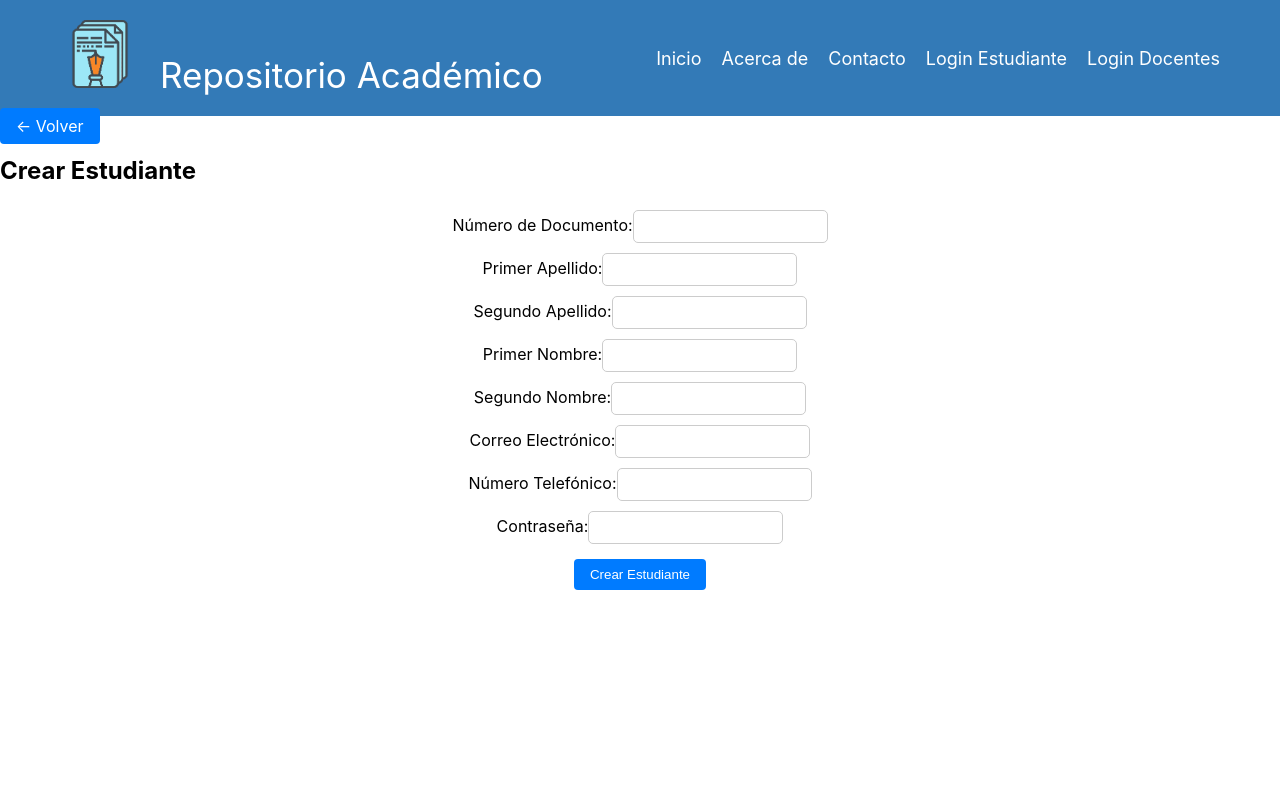
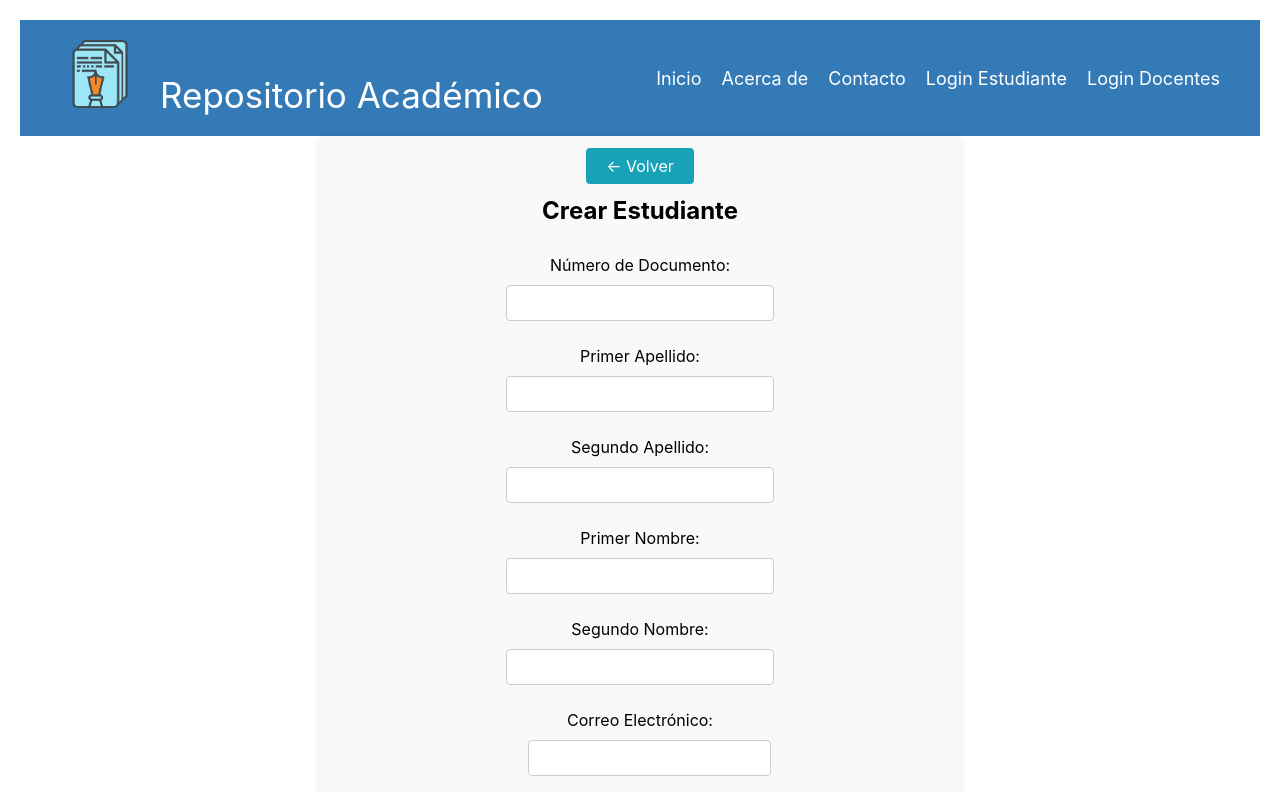
Before and after one commit to blackrose99/RepositorioAcademico, a React (Create React App) app: page /regitro-estudiante in a window 1280 px wide. Shown: the top 792 px of the page. Built offline with nearby package versions, Linux system fonts and the light colour scheme.

Commit message:
EstilosRegistroEstudiantes

```diff
--- a/src/Componentes/Login/LoginEstudiante.css
+++ b/src/Componentes/Login/LoginEstudiante.css
@@ -1,104 +1,66 @@
-/* Estilos para el contenedor principal */
-.cardLogin {
-    width: 400px;
-    margin: 0 auto;
+/* Estilos para el formulario de inicio de sesión */
+
+/* Estilos generales */
+.container {
+  padding: 20px;
   text-align: center;
-    padding: 20px;
-    border-radius: 10px;
-    background-color: #E0E9FF; /* Azul más claro */
-    box-shadow: 0 4px 8px rgba(0, 0, 0, 0.1); /* Efecto de sombra */
-    margin-top: 15px;
-    margin-bottom: 15px;
 }
 
-  /* Estilos específicos para el modo estudiante */
-  .estudiante {
-    background-color: #b3f7ff; /* Azul más oscuro */
+h2 {
+  font-size: 24px;
+  margin-bottom: 20px;
 }
 
-  /* Estilos específicos para el modo docente */
-  .docente {
-    background-color: #7effdd; /* Azul aún más oscuro */
-  }
-
-  /* Estilos para los botones */
-  button {
-    padding: 10px 20px;
-    margin: 10px 5px;
-    border: none;
-    border-radius: 5px;
-    cursor: pointer;
-    transition: background-color 0.3s, color 0.3s;
-  }
-
-  button:hover {
-    background-color: #30b0c7; /* Azul más intenso al pasar el cursor */
-    color: #fff; /* Texto blanco al pasar el cursor */
-  }
-
-  /* Estilos para el formulario */
 form {
   display: flex;
   flex-direction: column;
   align-items: center;
+  margin-bottom: 20px;
 }
 
 label {
-    margin: 10px 0;
+  margin-bottom: 10px;
+  display: block;
 }
 
-  input {
+input[type="text"],
+input[type="password"] {
   padding: 8px;
-    margin: 5px 0;
+  font-size: 16px;
+  border-radius: 4px;
   border: 1px solid #ccc;
-    border-radius: 5px;
+  width: 250px;
+  margin-bottom: 10px;
 }
 
-  /* Estilos para la imagen */
-  .image {
-    width: 200px;
-    height: 200px;
-    margin: 20px 0;
+button[type="submit"] {
+  padding: 10px 20px;
+  border-radius: 4px;
+  background-color: #007bff;
+  color: #fff;
+  border: none;
+  font-size: 16px;
+  cursor: pointer;
 }
 
-  /* Animación para el cambio de tipo de usuario */
-  .cardLogin {
-    transition: background-color 0.5s;
+button[type="submit"]:hover {
+  background-color: #0056b3;
 }
 
-  /* Estilos del interruptor */
-  .switch-container {
-    display: flex;
-    align-items: center;
-    justify-content: center;
+p {
+  color: red;
+  margin-top: 10px;
 }
 
-  .switch-btn {
+.btn-info {
   padding: 10px 20px;
-    border: none;
-    border-radius: 20px;
-    cursor: pointer;
-    transition: all 0.3s;
-    background-color: #08ed13; /* Azul más oscuro */
+  border-radius: 4px;
+  background-color: #17a2b8;
   color: #fff;
-    border: 2px solid rgb(0, 0, 0); /* Borde azul */
+  text-decoration: none;
+  font-size: 16px;
 }
 
-  .switch-btn.active {
-    background-color: #dd640d; /* Azul aún más oscuro */
+.btn-info:hover {
+  background-color: #12829b;
 }
-
-  .switch-btn:first-child {
-    border-top-right-radius: 0;
-    border-bottom-right-radius: 0;
-  }
-
-  .switch-btn:last-child {
-    border-top-left-radius: 0;
-    border-bottom-left-radius: 0;
-  }
-
-  /* Animación del interruptor */
-  .switch-btn.active {
-    transform: scale(1.08);
-  }
--- a/src/Componentes/Login/LoginEstudiante.js
+++ b/src/Componentes/Login/LoginEstudiante.js
@@ -3,7 +3,6 @@ import EstudiantesService from '../../Services/EstudianteServices'; // Ajusta la
 import { Link, useNavigate, useParams } from "react-router-dom";
 import "./LoginEstudiante.css"
 import Header from "../Globales/Header";
-
 
 function EstudianteLoginForm() {
   const [correoOUsuario, setCorreoOUsuario] = useState('');
--- a/src/Componentes/Login/RegistroEstudiante.css
+++ b/src/Componentes/Login/RegistroEstudiante.css
@@ -0,0 +1,58 @@
+.container {
+    padding: 20px;
+  }
+
+  .form-container {
+    max-width: 600px;
+    margin: 0 auto;
+    background-color: #f9f9f9;
+    padding: 20px;
+    border-radius: 8px;
+    box-shadow: 0 0 10px rgba(0, 0, 0, 0.1);
+  }
+
+  .back-button {
+    margin-bottom: 20px;
+  }
+
+  .form-title {
+    margin-bottom: 30px;
+  }
+
+  .form-group {
+    margin-bottom: 15px;
+  }
+
+  .form-label {
+    font-weight: bold;
+    display: block;
+    margin-bottom: 5px;
+  }
+
+  .form-control {
+    width: 100%;
+    padding: 8px;
+    font-size: 16px;
+    border-radius: 4px;
+    border: 1px solid #ccc;
+  }
+
+  .btn {
+    padding: 8px 20px;
+    border-radius: 4px;
+    text-decoration: none;
+    font-size: 16px;
+    cursor: pointer;
+  }
+
+  .btn-info {
+    background-color: #17a2b8;
+    color: #fff;
+    border: none;
+  }
+
+  .btn-primary {
+    background-color: #007bff;
+    color: #fff;
+    border: none;
+  }
--- a/src/Componentes/Login/RegistroEstudiante.js
+++ b/src/Componentes/Login/RegistroEstudiante.js
@@ -2,6 +2,7 @@ import React, { useState, useEffect } from "react";
 import { Link, useNavigate, useParams } from "react-router-dom";
 import EstudianteService from "../../Services/EstudianteServices";
 import Header from "../Globales/Header";
+import "./RegistroEstudiante.css"; // Archivo CSS para estilos
 
 function CrearEditarEstudiante() {
   const [estudianteData, setEstudianteData] = useState({
@@ -86,19 +87,17 @@ function CrearEditarEstudiante() {
   };
 
   return (
-    <div>
+    <div className="container">
+      <Header />
 
-    <Header/>
-
-    <div className="col-md-6">
-      <div>
-        <Link to="/login-estudiante" className="btn btn-info mt-3 mb-5">
+      <div className="form-container">
+        <div className="back-button">
+          <Link to="/login-estudiante" className="btn btn-info">
             ← Volver
           </Link>
         </div>
-      <h2>{editing ? "Editar Estudiante" : "Crear Estudiante"}</h2>
-      <form onSubmit={handleSubmit}>
-
+        <h2 className="form-title">{editing ? "Editar Estudiante" : "Crear Estudiante"}</h2>
+        <form className="form" onSubmit={handleSubmit}>
           <div className="form-group">
             <label>Número de Documento:</label>
             <input
```
Also changed, not shown: src/Componentes/Estudiantes/PanelEstudiante.css (added). Lines whose indentation alone changed are shown as unchanged.
